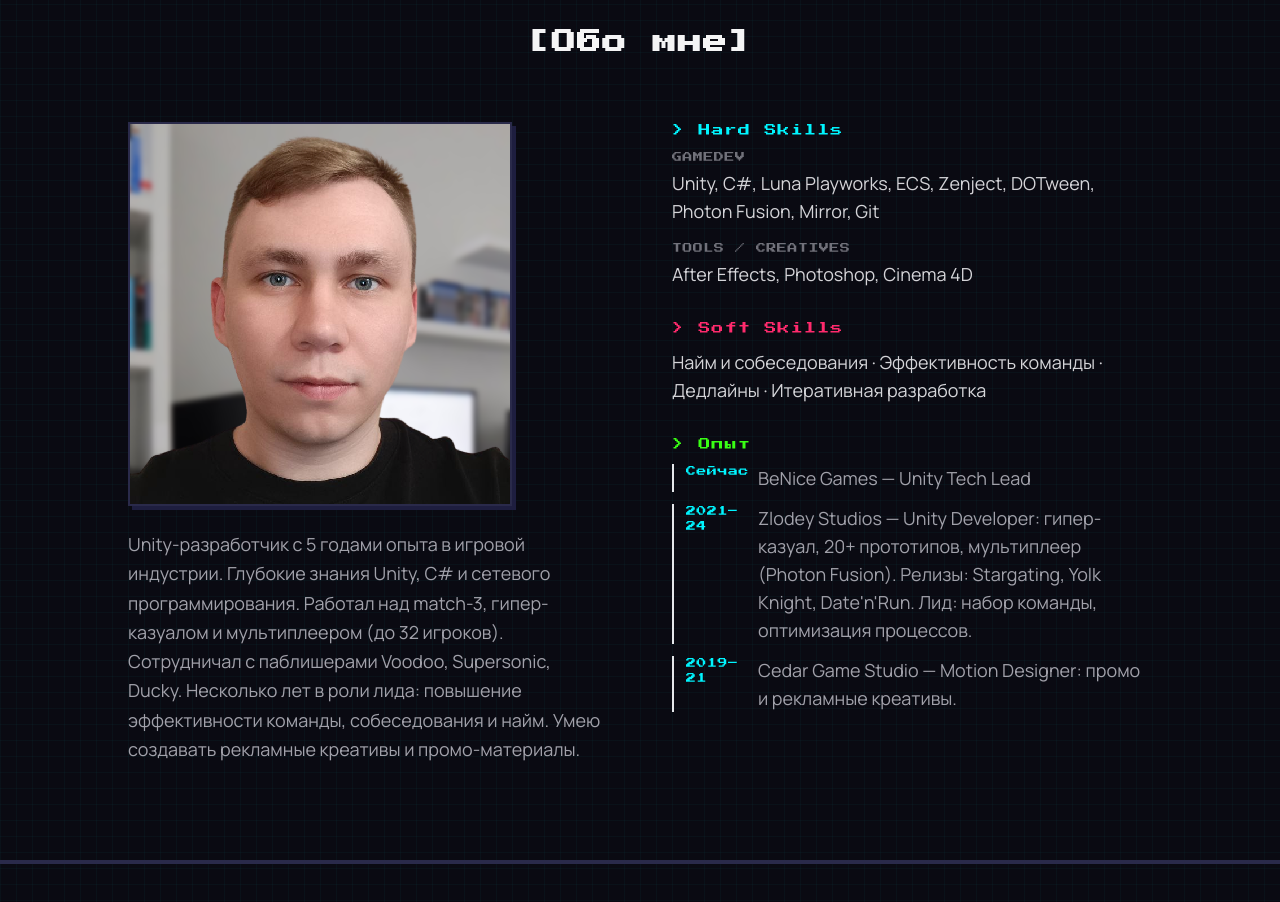
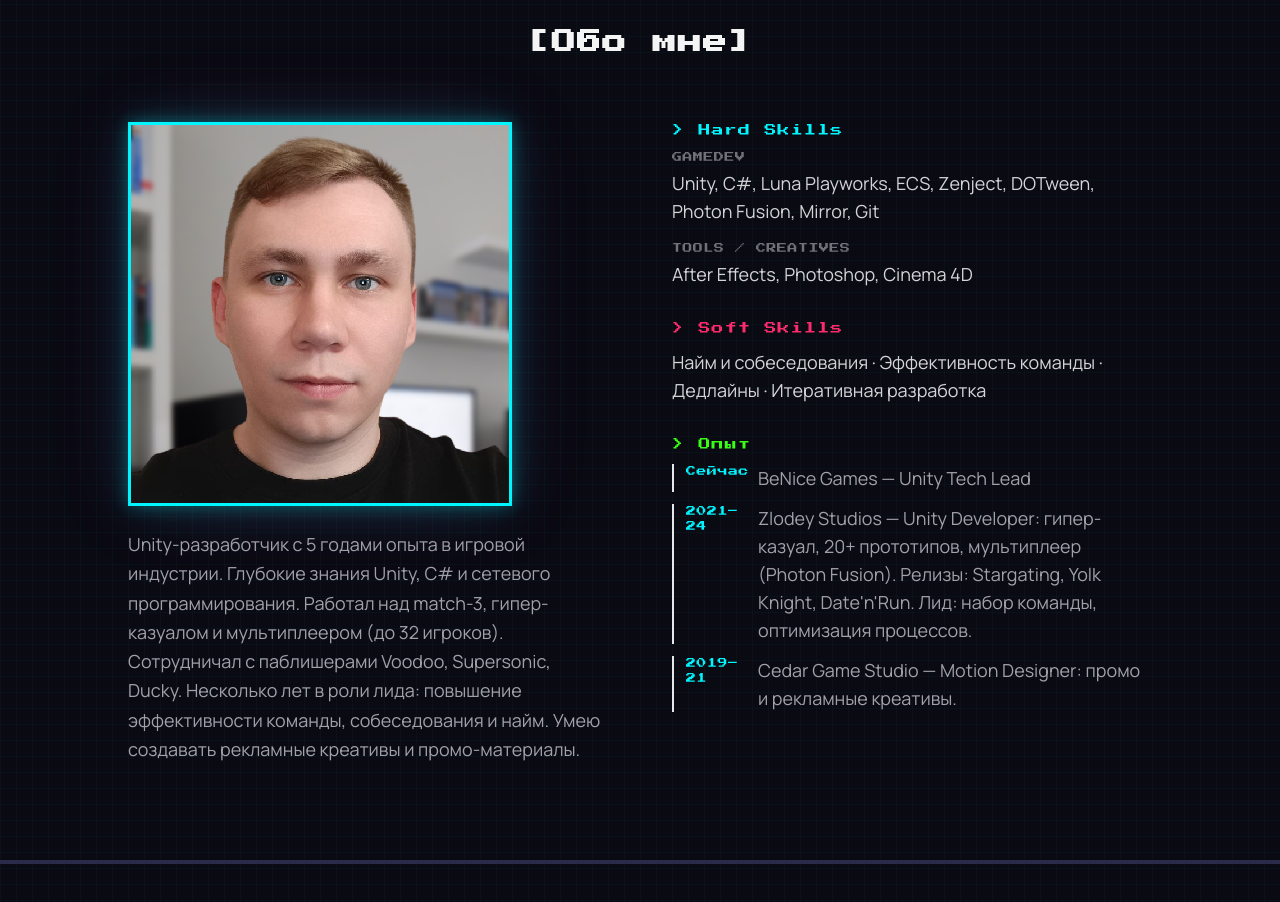
Before and after one commit to ybzpp/Portfolio, a Next.js app: page / in a window 1280 px wide. Shown: the part 3180-4082 px from the top of the page. Built offline with nearby package versions, Linux system fonts and the light colour scheme.

Commit message:
Add HoloCard

```diff
--- a/app/globals.css
+++ b/app/globals.css
@@ -100,6 +100,133 @@ body {
   color: #fff;
 }
 
+/* ===== Holographic Card ===== */
+.holo-card {
+  --mouse-x: 50%;
+  --mouse-y: 50%;
+  --angle: 0deg;
+  cursor: pointer;
+  transition: transform 0.15s ease-out;
+  transform-style: preserve-3d;
+  will-change: transform;
+}
+
+.holo-card__inner {
+  position: relative;
+  width: 100%;
+  height: 100%;
+  overflow: hidden;
+  border: 3px solid var(--neon-cyan);
+  box-shadow:
+    0 0 15px rgba(0, 245, 255, 0.3),
+    0 0 40px rgba(0, 245, 255, 0.15),
+    0 0 80px rgba(191, 95, 255, 0.1);
+  transition: box-shadow 0.3s ease;
+}
+
+.holo-card:hover .holo-card__inner {
+  box-shadow:
+    0 0 20px rgba(0, 245, 255, 0.5),
+    0 0 60px rgba(0, 245, 255, 0.25),
+    0 0 100px rgba(191, 95, 255, 0.2),
+    0 0 140px rgba(255, 42, 109, 0.1);
+}
+
+.holo-card__img {
+  width: 100%;
+  height: 100%;
+  object-fit: cover;
+  display: block;
+}
+
+/* Rainbow holographic shine — moves with cursor */
+.holo-card__shine {
+  position: absolute;
+  inset: 0;
+  mix-blend-mode: color-dodge;
+  opacity: 0;
+  transition: opacity 0.3s ease;
+  background:
+    repeating-linear-gradient(
+      var(--angle),
+      rgba(255, 0, 0, 0.12) 0%,
+      rgba(255, 127, 0, 0.12) 7%,
+      rgba(255, 255, 0, 0.12) 14%,
+      rgba(0, 255, 0, 0.12) 21%,
+      rgba(0, 127, 255, 0.12) 28%,
+      rgba(75, 0, 130, 0.12) 35%,
+      rgba(148, 0, 211, 0.12) 42%,
+      rgba(255, 0, 0, 0.12) 49%,
+      rgba(255, 127, 0, 0.12) 56%,
+      rgba(255, 255, 0, 0.12) 63%,
+      rgba(0, 255, 0, 0.12) 70%,
+      rgba(0, 127, 255, 0.12) 77%,
+      rgba(75, 0, 130, 0.12) 84%,
+      rgba(148, 0, 211, 0.12) 91%,
+      rgba(255, 0, 0, 0.12) 100%
+    );
+  filter: brightness(1.5) contrast(1.2);
+  pointer-events: none;
+}
+
+.holo-card:hover .holo-card__shine {
+  opacity: 1;
+}
+
+/* Glare spot following cursor */
+.holo-card__glare {
+  position: absolute;
+  inset: 0;
+  opacity: 0;
+  transition: opacity 0.3s ease;
+  background: radial-gradient(
+    circle at var(--mouse-x) var(--mouse-y),
+    rgba(255, 255, 255, 0.35) 0%,
+    rgba(255, 255, 255, 0.1) 20%,
+    transparent 60%
+  );
+  mix-blend-mode: overlay;
+  pointer-events: none;
+}
+
+.holo-card:hover .holo-card__glare {
+  opacity: 1;
+}
+
+/* Animated sparkle texture */
+.holo-card__sparkles {
+  position: absolute;
+  inset: 0;
+  opacity: 0;
+  transition: opacity 0.3s ease;
+  background-image:
+    radial-gradient(1px 1px at 20% 30%, rgba(255, 255, 255, 0.8), transparent),
+    radial-gradient(1px 1px at 60% 20%, rgba(0, 245, 255, 0.7), transparent),
+    radial-gradient(1px 1px at 40% 70%, rgba(255, 42, 109, 0.7), transparent),
+    radial-gradient(1px 1px at 80% 50%, rgba(57, 255, 20, 0.6), transparent),
+    radial-gradient(1px 1px at 10% 80%, rgba(191, 95, 255, 0.7), transparent),
+    radial-gradient(1.5px 1.5px at 70% 85%, rgba(255, 235, 59, 0.7), transparent),
+    radial-gradient(1px 1px at 30% 10%, rgba(0, 245, 255, 0.6), transparent),
+    radial-gradient(1px 1px at 90% 15%, rgba(255, 255, 255, 0.9), transparent),
+    radial-gradient(1px 1px at 50% 50%, rgba(255, 42, 109, 0.6), transparent),
+    radial-gradient(1.5px 1.5px at 15% 55%, rgba(0, 245, 255, 0.8), transparent);
+  background-size: 100% 100%;
+  animation: sparkle-shift 4s ease-in-out infinite;
+  mix-blend-mode: screen;
+  pointer-events: none;
+}
+
+.holo-card:hover .holo-card__sparkles {
+  opacity: 1;
+}
+
+@keyframes sparkle-shift {
+  0%, 100% { filter: brightness(1) hue-rotate(0deg); }
+  25% { filter: brightness(1.3) hue-rotate(30deg); }
+  50% { filter: brightness(0.9) hue-rotate(60deg); }
+  75% { filter: brightness(1.2) hue-rotate(-30deg); }
+}
+
 /* Noise overlay */
 .noise-overlay::before {
   content: '';
--- a/components/About.tsx
+++ b/components/About.tsx
@@ -2,6 +2,7 @@
 
 import { motion } from 'framer-motion';
 import { useLanguage } from '@/lib/LanguageContext';
+import HoloCard from './HoloCard';
 
 const hardSkills = {
   gamedev: ['Unity', 'C#', 'Luna Playworks', 'ECS', 'Zenject', 'DOTween', 'Photon Fusion', 'Mirror', 'Git'],
@@ -36,14 +37,7 @@ export default function About() {
             viewport={{ once: true }}
             transition={{ duration: 0.5 }}
           >
-            <div className="aspect-square max-w-sm overflow-hidden border-2 border-dark-border bg-dark-bg flex items-center justify-center rounded-none shadow-pixel">
-              {/* eslint-disable-next-line @next/next/no-img-element */}
-              <img
-                src="/res/photo.png"
-                alt="Sergey Korolev"
-                className="w-full h-full object-cover"
-              />
-            </div>
+            <HoloCard src="/res/photo.png" alt="Sergey Korolev" />
             <p className="font-body text-zinc-400 text-lg leading-relaxed">
               {t.about.bio}
             </p>
--- /dev/null
+++ b/components/HoloCard.tsx
@@ -0,0 +1,58 @@
+'use client';
+
+import { useRef, useState, useCallback } from 'react';
+
+export default function HoloCard({ src, alt }: { src: string; alt: string }) {
+  const cardRef = useRef<HTMLDivElement>(null);
+  const [style, setStyle] = useState({
+    transform: 'perspective(800px) rotateX(0deg) rotateY(0deg)',
+    '--mouse-x': '50%',
+    '--mouse-y': '50%',
+    '--angle': '0deg',
+  });
+
+  const handleMouseMove = useCallback((e: React.MouseEvent<HTMLDivElement>) => {
+    const card = cardRef.current;
+    if (!card) return;
+    const rect = card.getBoundingClientRect();
+    const x = (e.clientX - rect.left) / rect.width;
+    const y = (e.clientY - rect.top) / rect.height;
+    const rotateY = (x - 0.5) * 30;
+    const rotateX = (0.5 - y) * 30;
+    const angle = Math.atan2(y - 0.5, x - 0.5) * (180 / Math.PI) + 180;
+
+    setStyle({
+      transform: `perspective(800px) rotateX(${rotateX}deg) rotateY(${rotateY}deg) scale(1.05)`,
+      '--mouse-x': `${x * 100}%`,
+      '--mouse-y': `${y * 100}%`,
+      '--angle': `${angle}deg`,
+    });
+  }, []);
+
+  const handleMouseLeave = useCallback(() => {
+    setStyle({
+      transform: 'perspective(800px) rotateX(0deg) rotateY(0deg) scale(1)',
+      '--mouse-x': '50%',
+      '--mouse-y': '50%',
+      '--angle': '0deg',
+    });
+  }, []);
+
+  return (
+    <div
+      ref={cardRef}
+      className="holo-card aspect-square max-w-sm"
+      style={style as React.CSSProperties}
+      onMouseMove={handleMouseMove}
+      onMouseLeave={handleMouseLeave}
+    >
+      <div className="holo-card__inner">
+        {/* eslint-disable-next-line @next/next/no-img-element */}
+        <img src={src} alt={alt} className="holo-card__img" />
+        <div className="holo-card__shine" />
+        <div className="holo-card__glare" />
+        <div className="holo-card__sparkles" />
+      </div>
+    </div>
+  );
+}
```
